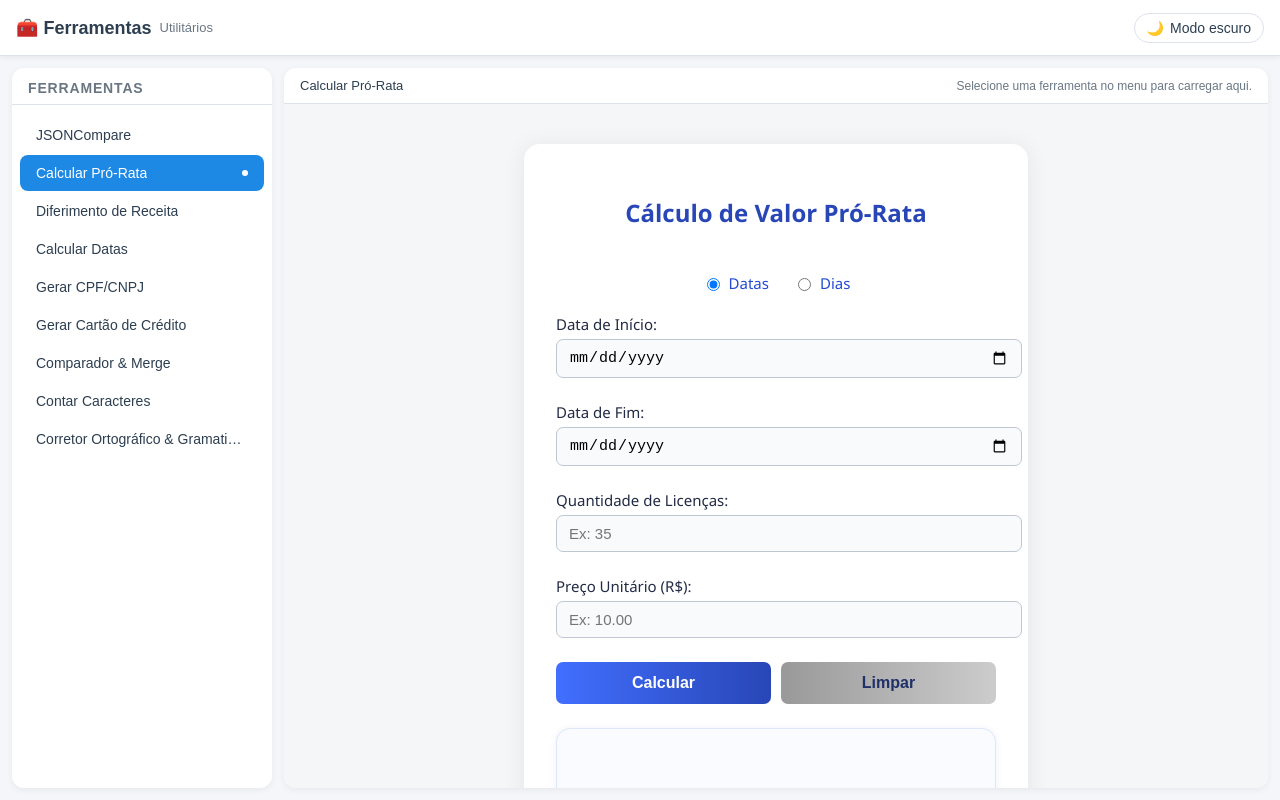
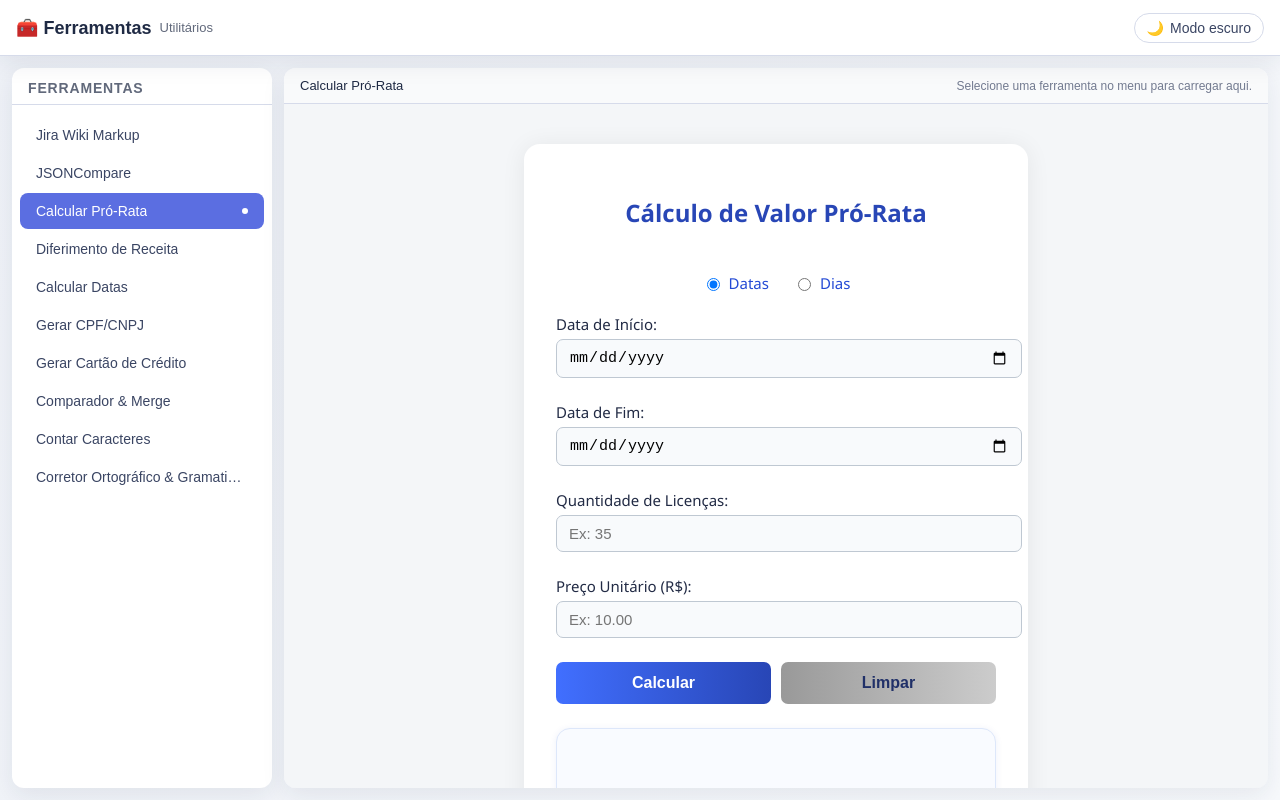
Before and after one commit to fbnmurad/alive, a plain HTML site: page index.html in a window 1280 px wide. Drawn offline with Linux system fonts and the light colour scheme.

Commit message:
Refactor index.html with new styles and structure

```diff
--- a/index.html
+++ b/index.html
@@ -6,25 +6,55 @@
   <title>Ferramentas BRM</title>
   <style>
   :root {
-      --color-bg: #f5f6fa;
-      --color-bg-elevated: #ffffff;
-      --color-text: #2c3e50;
-      --color-accent: #1e88e5;
-      --color-accent-soft: #e3f2fd;
-      --color-header: #ffffff;
-      --color-border: #dde2eb;
-      --shadow-soft: 0 2px 6px rgba(0, 0, 0, 0.06);
+    /* === Tokens do theme-html.txt (Enterprise Light) === */
+    --bg-gradient-start: #eef1f7;   /* cinza frio claro */
+    --bg-gradient-end:   #f7f9fc;   /* quase branco */
+
+    --primary: #5b6ee1;             /* purple-blue tech */
+    --primary-hover: #4b5fd1;
+    --primary-active: #3f52b8;
+
+    --text-title: #1f2a44;          /* azul grafite */
+    --text-default: #3a4563;        /* cinza azulado */
+    --text-dark: #111827;           /* quase preto */
+    --text-muted: #6b7280;          /* cinza neutro */
+
+    --surface: #ffffff;
+    --surface-soft: #f9fafb;
+    --surface-muted: #f1f4f9;
+    --surface-highlight: #e9edff;   /* destaque roxo azulado */
+
+    --border-light: #d6dbea;
+
+    --success: #16a34a;
+    --error: #dc2626;
+    --info: #5b6ee1;
+
+    --neutral: #9ca3af;
+    --neutral-hover: #6b7280;
+
+    /* === Alias usados no seu CSS original ===
+       (IMPORTANTÍSSIMO: --color-bg precisa ser COR SÓLIDA, não gradiente) */
+    --color-bg: var(--bg-gradient-start);
+    --color-bg-elevated: var(--surface);
+    --color-text: var(--text-default);
+    --color-accent: var(--primary);
+    --color-accent-soft: var(--surface-highlight);
+    --color-header: var(--surface);
+    --color-border: var(--border-light);
+    --shadow-soft: 0 8px 24px rgba(31,42,68,0.08);
   }
 
   body[data-theme="dark"] {
-      --color-bg: #121212;
-      --color-bg-elevated: #1e1e1e;
-      --color-text: #ecf0f1;
-      --color-accent: #1e88e5;
-      --color-accent-soft: #10263a;
-      --color-header: #1e1e1e;
-      --color-border: #333;
-      --shadow-soft: 0 2px 8px rgba(0, 0, 0, 0.6);
+    /* Mantém dark mode funcional (tech purple) */
+    --color-bg: #0f1023;
+    --color-bg-elevated: #171733;
+    --color-text: #cfcbe9;
+    --color-accent: #6f5bd6;
+    --color-accent-soft: #2d2a6a;
+    --color-header: #171733;
+    --color-border: #35326e;
+    --shadow-soft: 0 8px 28px rgba(0,0,0,0.5);
   }
 
   * {
@@ -36,7 +66,10 @@
   body {
     font-family: Arial, sans-serif;
     color: var(--color-text);
-      background-color: var(--color-bg);
+
+    /* ✅ Aqui vai o gradiente (background, não background-color) */
+    background: linear-gradient(120deg, var(--bg-gradient-start), var(--bg-gradient-end));
+
     height: 100vh;
     display: flex;
     flex-direction: column;
@@ -61,6 +94,7 @@
     gap: 8px;
     font-size: 18px;
     font-weight: 600;
+    color: var(--text-title);
   }
 
   .app-title span {
@@ -137,6 +171,7 @@
     text-transform: uppercase;
     letter-spacing: 0.06em;
     opacity: 0.7;
+    color: var(--text-title);
   }
 
   nav ul {
@@ -212,10 +247,12 @@
     align-items: center;
     justify-content: space-between;
     font-size: 13px;
+    background: var(--surface-soft);
   }
 
   .content-header-title {
     font-weight: 500;
+    color: var(--text-title);
   }
 
   .content-header-hint {
@@ -227,6 +264,8 @@
     flex: 1;
     border: none;
     width: 100%;
+
+    /* ✅ iframe precisa de cor sólida */
     background-color: var(--color-bg);
   }
 
@@ -276,6 +315,7 @@
     }
   }
 </style>
+
 </head>
 <body data-theme="light">
   <header>
@@ -297,6 +337,13 @@
         <h2>Ferramentas</h2>
       </div>
       <ul>
+        <li>
+			<a href="https://fbnmurad.github.io/alive/JiraWikiMarkup.html"
+             target="conteudo">
+            <span class="label">Jira Wiki Markup</span>
+            <span class="dot"></span>
+          </a>
+		</li>
 		<li>
           <a href="https://fbnmurad.github.io/alive/JSONCompare.html"
              target="conteudo">
```
Lines whose indentation alone changed are shown as unchanged.
